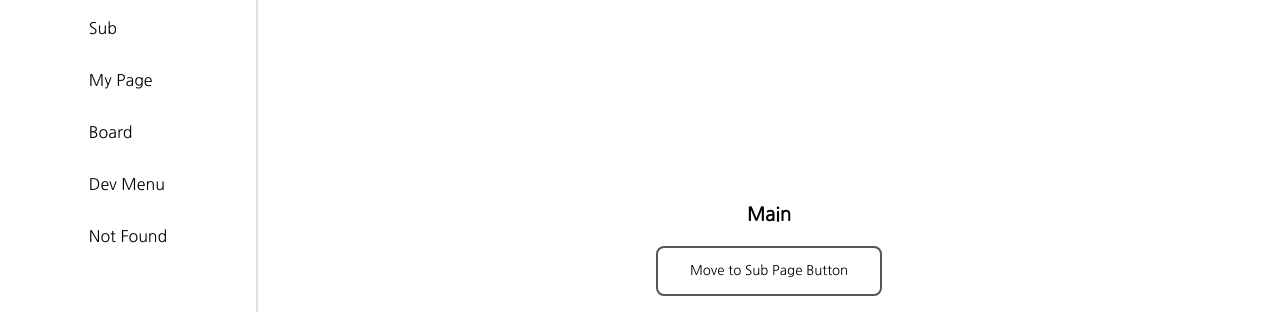
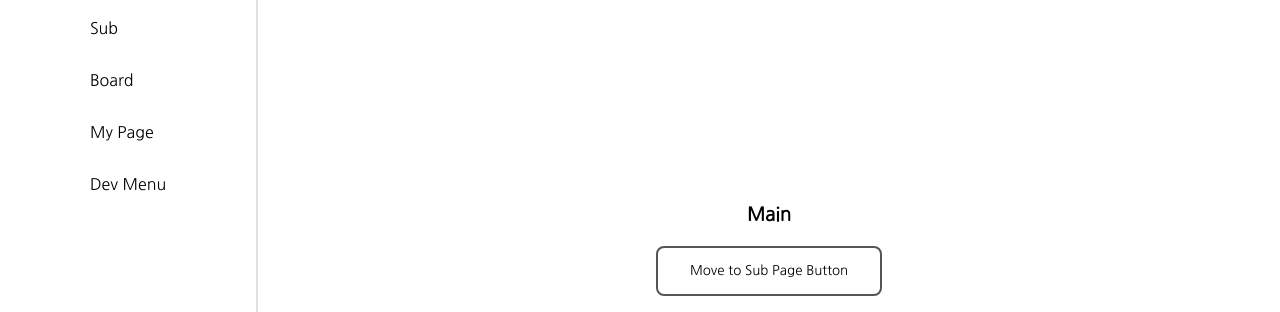
Before and after one commit to sanjeonsujeon/frontEnd, a React (Create React App) app in the folder Dufs-FrontEnd/: page / in a window 1280 px wide. Before the commit this address had no page. Shown: the part 160-472 px from the top of the page. Built offline with nearby package versions, Linux system fonts and the light colour scheme.

Commit message:
dev page 스타일 수정 밑 사이드바 메뉴 정리

```diff
--- a/Dufs-FrontEnd/src/Component/Sidebar.jsx
+++ b/Dufs-FrontEnd/src/Component/Sidebar.jsx
@@ -22,10 +22,9 @@ function Sidebar() {
   const menus = [
     { name: "Main", path: "/" },
     { name: "Sub", path: "/sub"},
+    { name: "Board", path: "/board"},
     { name: "My Page", path: "/mypage"},
-    { name: "Board", path: "/board"},
-    { name: "Dev Menu", path: "/devpage"},
-    { name: "Not Found", path: "*"}
+    { name: "Dev Menu", path: "/devpage"}
   ];
 
   return (
--- a/Dufs-FrontEnd/src/pages/TestPage.jsx
+++ b/Dufs-FrontEnd/src/pages/TestPage.jsx
@@ -1,39 +1,49 @@
 import React from 'react';
 import styled from "styled-components";
-import { useNavigate } from "react-router-dom";
-import Button from "../Component/Button";
+import { NavLink } from "react-router-dom";
+import SidebarItem from '../Component/SidebarItem';
 
 const DevPageContent = styled.div`
 	display: flex;
     flex-direction: column;
 `
-const Btn = styled.div`
+const Menu = styled.div`
+    margin: auto;
     display: flex;
     flex-direction: row;
 `
 
 const DevPage = (props) => {
 
-    const navigate = useNavigate();
+    const menus = [
+        { name: "메인 페이지", path: "/" },
+        { name: "서브 페이지", path: "/sub"},
+        { name: "게시판 페이지", path: "/board"},
+        { name: "로그인 페이지", path: "/login"},
+        { name: "회원가입 페이지", path: "/signup"},
+        { name: "마이 페이지", path: "/mypage"},
+        { name: "404 페이지", path: "/*"}
+      ];
 
-    const main = () => {navigate('/');};
-    const sub = () => {navigate('/sub');};
-    const login = () => {navigate('/login');};
-    const signup = () => {navigate('/signup');};
-    const mypage = () => {navigate('/mypage');};
-    const notfound = () => {navigate('*');};
 
 	return (
 		<DevPageContent>
 			<h1>Dev</h1>
-            <Btn>
-		    	<Button onClick={main}>메인 페이지</Button>
-                <Button onClick={sub}>서브 페이지</Button>
-                <Button onClick={login}>로그인 페이지</Button>
-                <Button onClick={signup}>회원가입 페이지</Button>
-                <Button onClick={mypage}>마이 페이지</Button>
-                <Button onClick={notfound}>404 페이지</Button>
-            </Btn>
+            <Menu>
+            {menus.map((menu, index) => {
+                return (
+                    <NavLink
+                        exact
+                        style={{color: "Black", textDecoration: "none", margin: "10px"}}
+                        to={menu.path}
+                        key={index}
+                        activeStyle={{color: "black"}}
+                    >
+                        <SidebarItem menu={menu} />
+                    </NavLink>
+                );
+            })}
+            </Menu>
 		</DevPageContent>
 	);
 };
```
